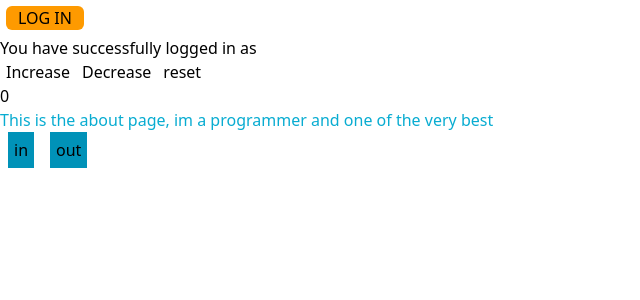
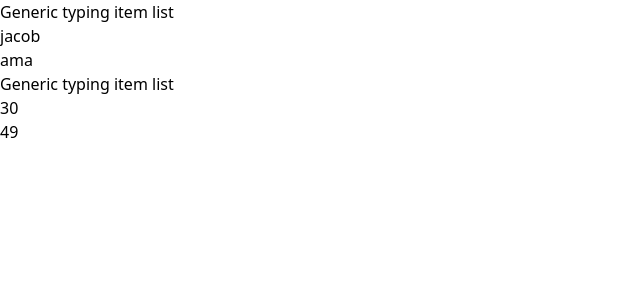
Before and after one commit to sammyyaws/react-tutorials, a React (Vite) app: page / in a window 1280 px wide. Shown: the top 300 px of the page, without its empty margins (0-640 px from the left). Built offline with nearby package versions, Linux system fonts and the light colour scheme.

Commit message:
Update: learnt about generic typing

```diff
--- a/src/App.tsx
+++ b/src/App.tsx
@@ -12,12 +12,13 @@ import Input from "./components/Input"
 import Container from "./components/Container"
  */
 
-import User from "./components/StatesTyping/User"
+/* import User from "./components/StatesTyping/User"
 import Reducer from "./components/StatesTyping/Reducer"
 import { ThemeContextProvider } from "./components/StatesTyping/Context/ThemeContext"
 import About from "./components/StatesTyping/Context/About"
 import { UserContextProvider } from "./components/StatesTyping/Context/ContextUser"
-import UserCon from "./components/StatesTyping/Context/UserCon"
+import UserCon from "./components/StatesTyping/Context/UserCon" */
+import List from "./components/Generic typing/List"
 /* const PersonName={
 
  First:"Samuel",
@@ -47,7 +48,15 @@ function App() {
 
   return (
     < >
-<User />
+<List items={[
+  {name:"jacob"},
+  {name:"ama"}
+]}
+onClick={(item)=>console.log(item)}   renderItem={(item) => <span>{item.name}</span>}/>
+
+<List    renderItem={(item) => <span>{item}</span>}  items={[30,49]} onClick={(item)=>console.log(item)}/>
+
+{/* <User />
 <Reducer/>
 <ThemeContextProvider>
 <About/>
@@ -56,10 +65,7 @@ function App() {
 <UserContextProvider>
   <UserCon/>
 </UserContextProvider>
-
-
-
-
+ */}
 
 
 {/*  <Status status="loading"/>
--- /dev/null
+++ b/src/components/Generic typing/List.tsx
@@ -0,0 +1,23 @@
+
+type genytypeProps<Generic>={
+items:Generic[];
+onClick:(value:Generic)=>void;
+  renderItem: (item: Generic) => React.ReactNode;
+}
+
+function List<Generic >({items,onClick,renderItem}:genytypeProps<Generic>) {
+
+  return (
+    <div>
+        <h3>Generic typing item list</h3>
+      {items.map((item,index)=>{
+        return (
+  <div key={index} onClick={()=>onClick(item)}>  {renderItem(item)} </div>
+)}
+  )
+      }
+    </div>
+  )
+}
+
+export default List
```
